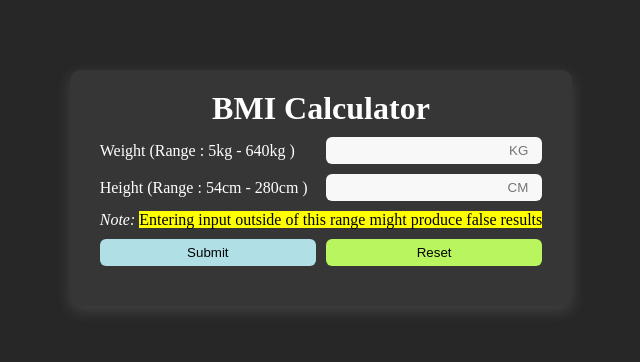
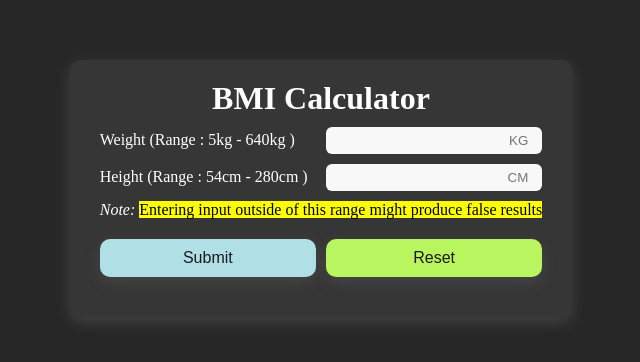
Before and after one commit to dhrumi-vaidya/BMI, a plain HTML site: page index.html in a window 1280 px wide. Shown: the part 212-574 px from the top of the page, without its empty margins (319-959 px from the left). Drawn offline with Linux system fonts and the light colour scheme.

Commit message:
Update style.css

```diff
--- a/style.css
+++ b/style.css
@@ -51,7 +51,8 @@ input::-webkit-inner-spin-button {
   -webkit-appearance: none;
   margin: 0;
 }
-button {
+#buttonsubmit,
+#buttonrefresh {
   border: none;
   margin-top: 10px;
   padding: 10px;
@@ -66,3 +67,7 @@ button {
 #buttonrefresh {
   background-color: rgb(185, 245, 95);
 }
+#buttonsubmit:hover,
+#buttonrefresh:hover {
+  cursor: pointer;
+}
```
